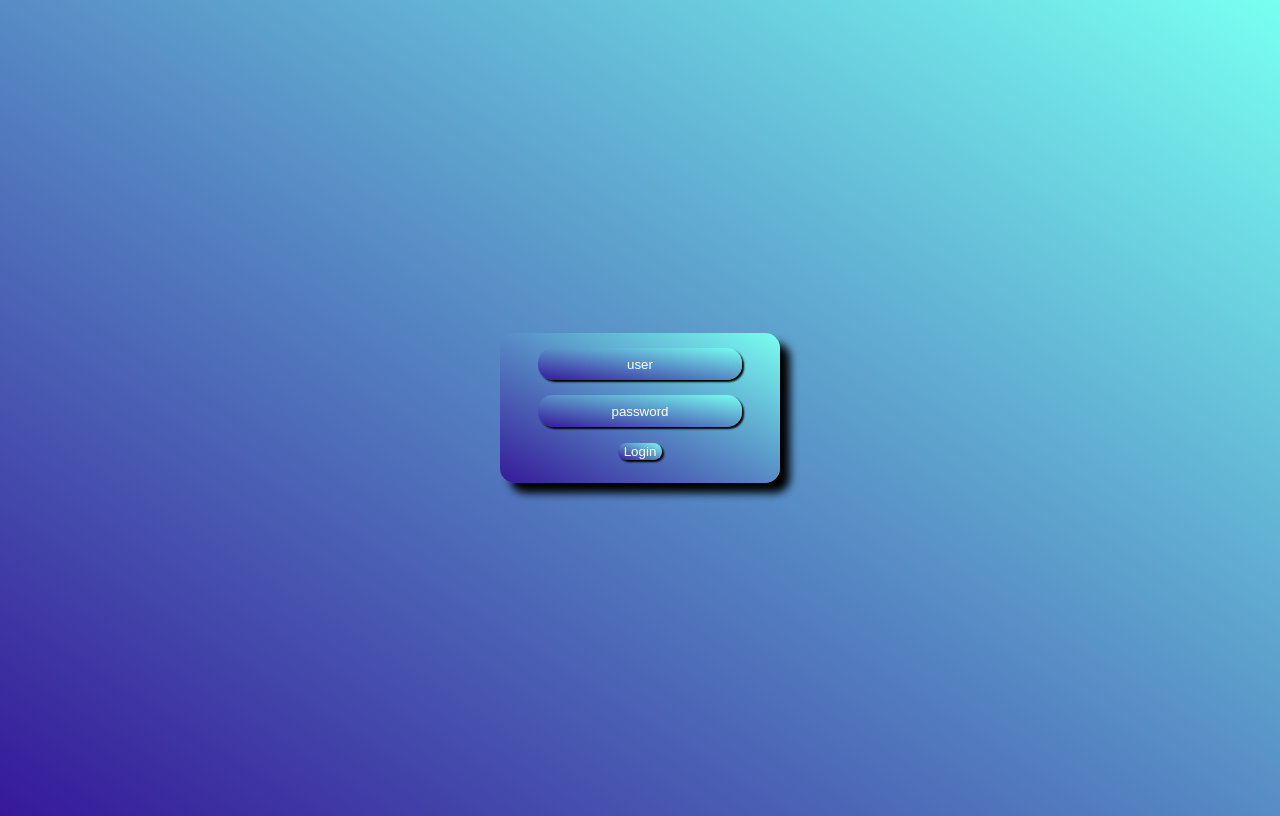
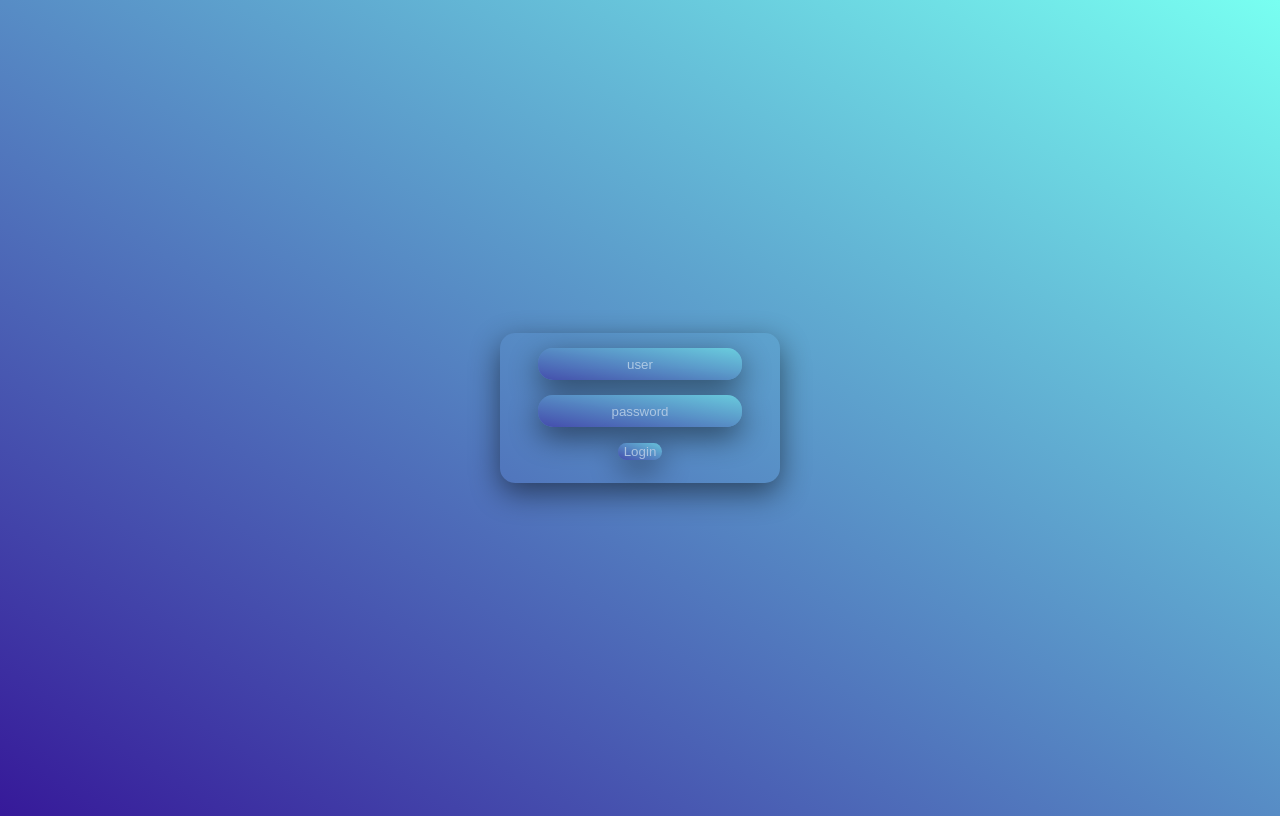
Before and after one commit to vlabo123/1, a plain HTML site: page login/login.html in a window 1280 px wide. Drawn offline with Linux system fonts and the light colour scheme.

Commit message:
messatge

```diff
--- a/login/login.css
+++ b/login/login.css
@@ -15,7 +15,7 @@ div {
     margin-top: 15px;
 }
 .login{
-    box-shadow: 2px 2px 2px black;
+    box-shadow: 0px 10px 30px black;
     background: linear-gradient(to right top, var(--dark-blue), var(--light-blue));
     border: 0px solid black;
     width: 200px;
@@ -23,7 +23,7 @@ div {
     border-radius: 15px;
 }
 .password{
-    box-shadow: 2px 2px 2px black;
+    box-shadow: 0px 10px 30px black;
     background: linear-gradient(to right top, var(--dark-blue), var(--light-blue));
     border: 0px solid black;
     border-radius: 15px;
@@ -32,19 +32,20 @@ div {
     box-shadow: 20%;
 }
 button{
-    box-shadow: 2px 2px 2px black;
+    box-shadow: 0 10px 30px black;
     border-radius: 15px;
     color: white;
     background: linear-gradient(to right top, var(--dark-blue), var(--light-blue));
     border: 0px solid black;
 }
 form {
-    box-shadow: 10px 10px 8px black;
+    opacity: 0.5;
+    box-shadow: 0 10px 30px black;
     text-align: center;
     border-radius: 15px;
     width: 280px;
     height: 150px;
-    background: linear-gradient(to right top, var(--dark-blue), var(--light-blue));
+
 }
 
 ::placeholder {
```
